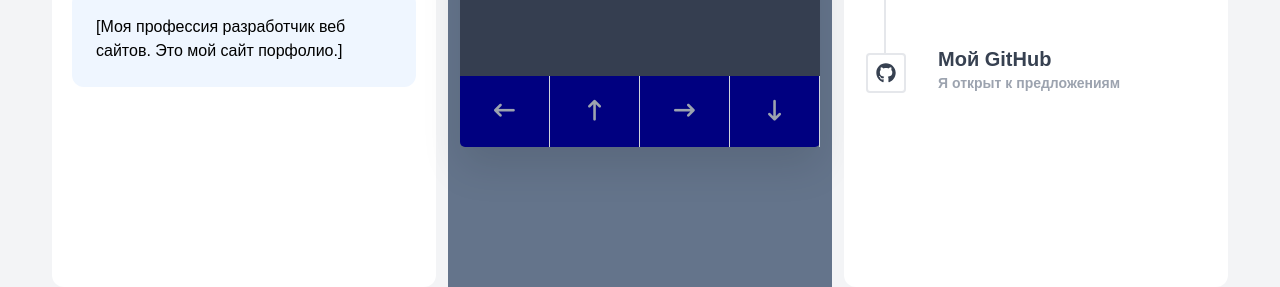
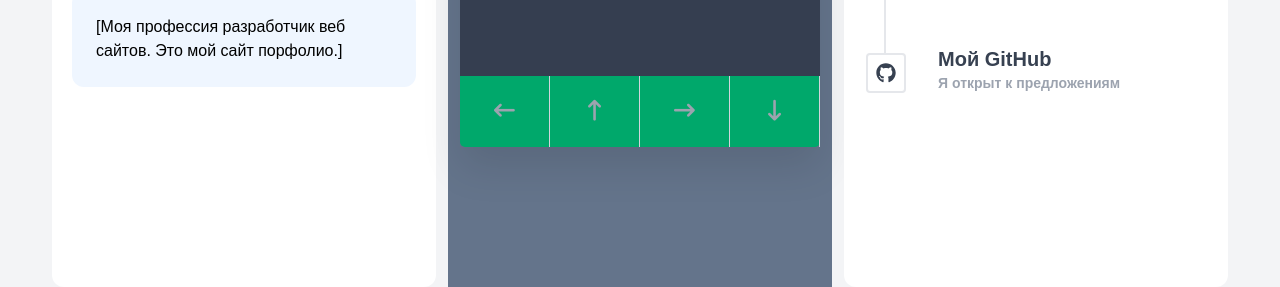
Before and after one commit to olimpjs/portfolio, a plain HTML site: page index.html in a window 1280 px wide. Shown: the part 513-800 px from the top of the page. Drawn offline with Linux system fonts and the light colour scheme.

Commit message:
Update style.css

```diff
--- a/css/style.css
+++ b/css/style.css
@@ -20,7 +20,7 @@
   flex-direction: column;
   justify-content: center;
   border-radius: 5px;
-  background: #000080;
+  background: #00a86b;
   box-shadow: 0 20px 40px rgba(0, 0, 0, 0.1);
 }
 .game-details {
```
